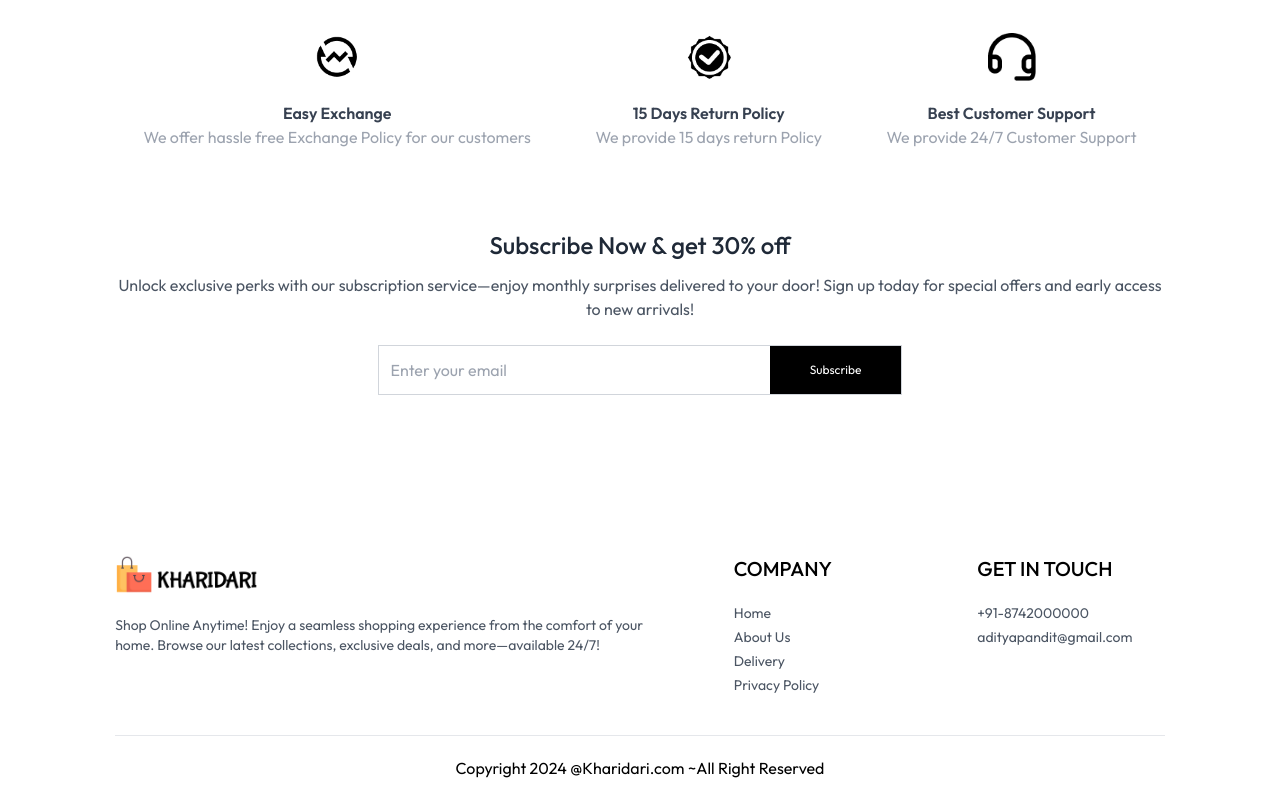
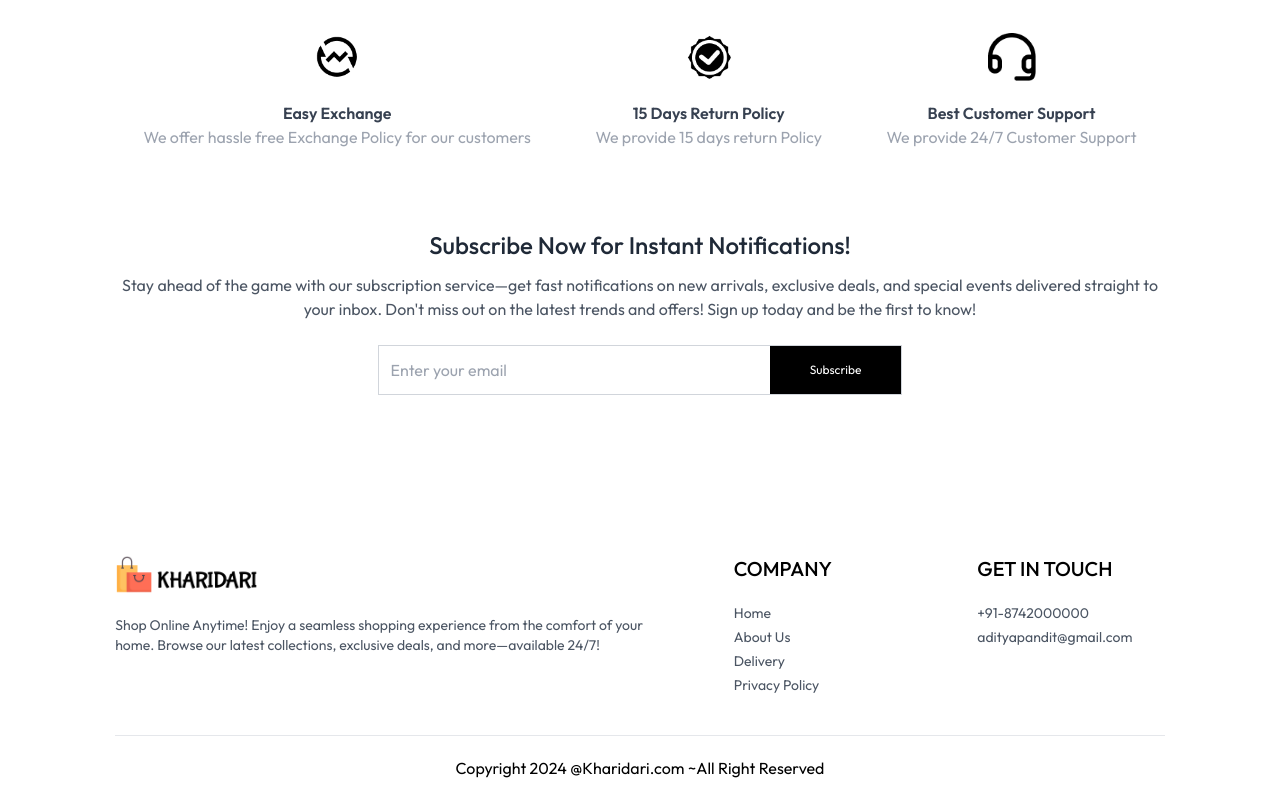
Before and after one commit to Aditya1or0/KHARIDARI-E-commerce, a React (Vite) app in the folder Frontend/: page / in a window 1280 px wide. Shown: the part 1936-2736 px from the top of the page. Built offline with nearby package versions, Linux system fonts and the light colour scheme; no server answers.

Commit message:
Update NewsLetterBox.jsx

```diff
--- a/Frontend/src/components/NewsLetterBox.jsx
+++ b/Frontend/src/components/NewsLetterBox.jsx
@@ -11,12 +11,13 @@ const NewsLetterBox = () => {
   return (
     <div className="text-center">
       <p className="text-2xl font-medium text-gray-800 dark:text-gray-300">
-        Subscribe Now & get 30% off
+        Subscribe Now for Instant Notifications!
       </p>
       <p className="text-gray-600 dark:text-gray-400 mt-3">
-        Unlock exclusive perks with our subscription service—enjoy monthly
-        surprises delivered to your door! Sign up today for special offers and
-        early access to new arrivals!
+        Stay ahead of the game with our subscription service—get fast
+        notifications on new arrivals, exclusive deals, and special events
+        delivered straight to your inbox. Don't miss out on the latest trends
+        and offers! Sign up today and be the first to know!
       </p>
       <form
         onSubmit={onSubmitHandler}
```
